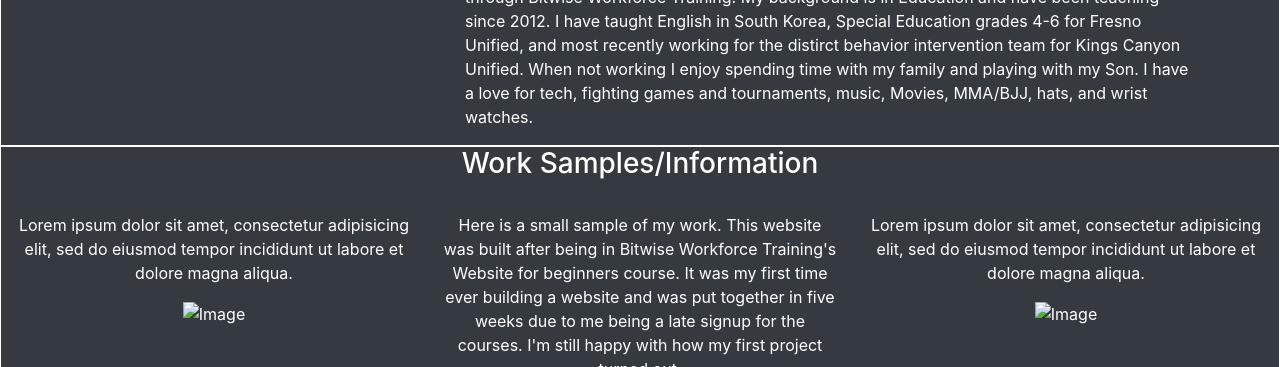
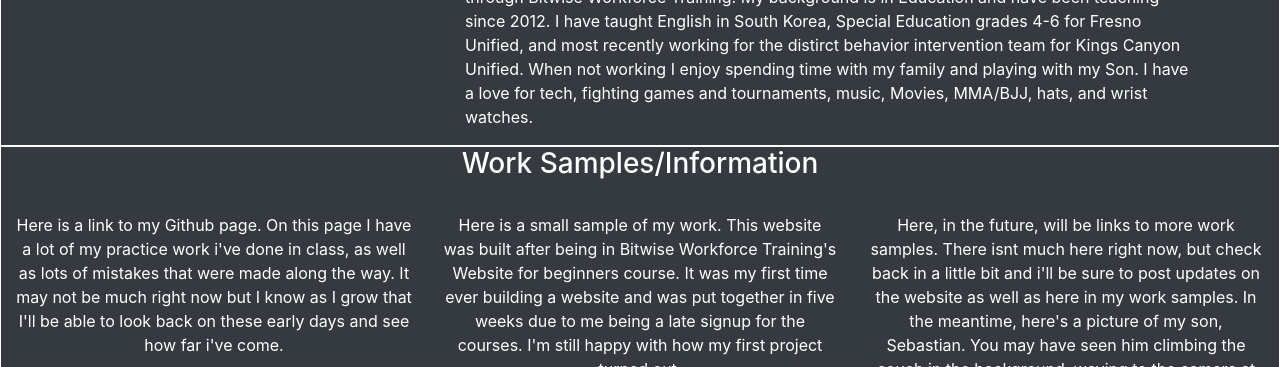
Before and after one commit to ElRado/mfw-final, a plain HTML site: page about.html in a window 1280 px wide. Shown: the part 1080-1447 px from the top of the page. Drawn offline with nearby package versions, Linux system fonts and the light colour scheme.

Commit message:
added links, logos, images,  and text to the Samples area

```diff
--- a/about.html
+++ b/about.html
@@ -117,16 +117,16 @@
             <h3 class="margin">Work Samples/Information</h3><br>
             <div class="row">
               <div class="col-sm-4">
-                <p>Lorem ipsum dolor sit amet, consectetur adipisicing elit, sed do eiusmod tempor incididunt ut labore et dolore magna aliqua.</p>
-                <img src="" class="img-responsive margin" style="width:100%" alt="Image">
+                <p>Here is a link to my Github page. On this page I have a lot of my practice work i've done in class, as well as lots of mistakes that were made along the way. It may not be much right now but I know as I grow that I'll be able to look back on these early days and see how far i've come.</p>
+                <a href="https://github.com/ElRado"><img src="/images/gitlogo.png" class="img-responsive margin" style="width:50%" alt="Image"></a>
               </div>
               <div class="col-sm-4">
                 <p>Here is a small sample of my work. This website was built after being in Bitwise Workforce Training's Website for beginners course. It was my first time ever building a website and was put together in five weeks due to me being a late signup for the courses. I'm still happy with how my first project turned out.</p>
                <a href="https://elrado.github.io/Final-Project/index.html"> <img src="/images/websitelink.jpg"  class="img-responsive margin" style="width:50%" alt="Image link to website"></a>
               </div>
               <div class="col-sm-4">
-                <p>Lorem ipsum dolor sit amet, consectetur adipisicing elit, sed do eiusmod tempor incididunt ut labore et dolore magna aliqua.</p>
-                <img src="" class="img-responsive margin" style="width:100%" alt="Image">
+                <p>Here, in the future, will be links to more work samples. There isnt much here right now, but check back in a little bit and i'll be sure to post updates on the website as well as here in my work samples. In the meantime, here's a picture of my son, Sebastian. You may have seen him climbing the couch in the background, waving to the camera at everyone, or occassionally mashing my keyboard and sending a message to the class chat. He's the best, I love him! </p>
+                <img src="/images/Seabas2.jpg" class="img-responsive margin" style="width:50%" alt="Picture of my son">
               </div>
             </div>
           </div>
```
Also changed, not shown: images/Seabas2.jpg (added), images/gitlogo.png (added).
